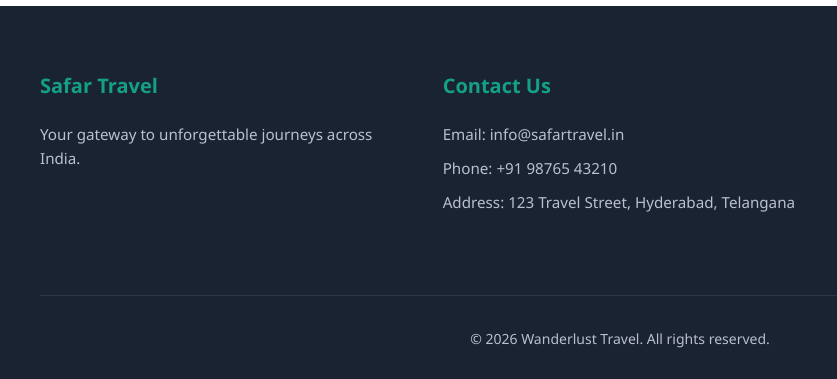
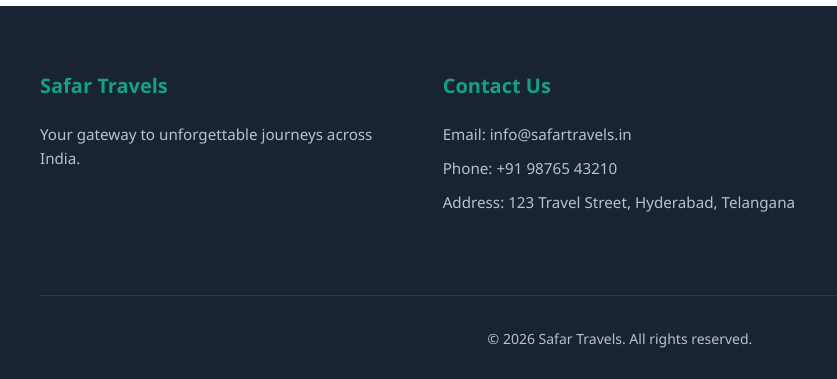
Before and after one commit to GouthamiPotharaju/static-website, a plain HTML site: page index.html in a window 1280 px wide. Shown: the part 2858-3237 px from the top of the page, 20-857 px from the left. Drawn offline with Linux system fonts and the light colour scheme.

Commit message:
Update index.html

```diff
--- a/index.html
+++ b/index.html
@@ -128,12 +128,12 @@
         <div class="container">
             <div class="footer-content">
                 <div class="footer-section">
-                    <h4 class="footer-title">Safar Travel</h4>
+                    <h4 class="footer-title">Safar Travels</h4>
                     <p class="footer-text">Your gateway to unforgettable journeys across India.</p>
                 </div>
                 <div class="footer-section">
                     <h4 class="footer-title">Contact Us</h4>
-                    <p class="footer-text">Email: info@safartravel.in</p>
+                    <p class="footer-text">Email: info@safartravels.in</p>
                     <p class="footer-text">Phone: +91 98765 43210</p>
                     <p class="footer-text">Address: 123 Travel Street, Hyderabad, Telangana</p>
                 </div>
@@ -160,7 +160,7 @@
                 </div>
             </div>
             <div class="footer-bottom">
-                <p>&copy; 2026 Wanderlust Travel. All rights reserved.</p>
+                <p>&copy; 2026 Safar Travels. All rights reserved.</p>
             </div>
         </div>
     </footer>
```
